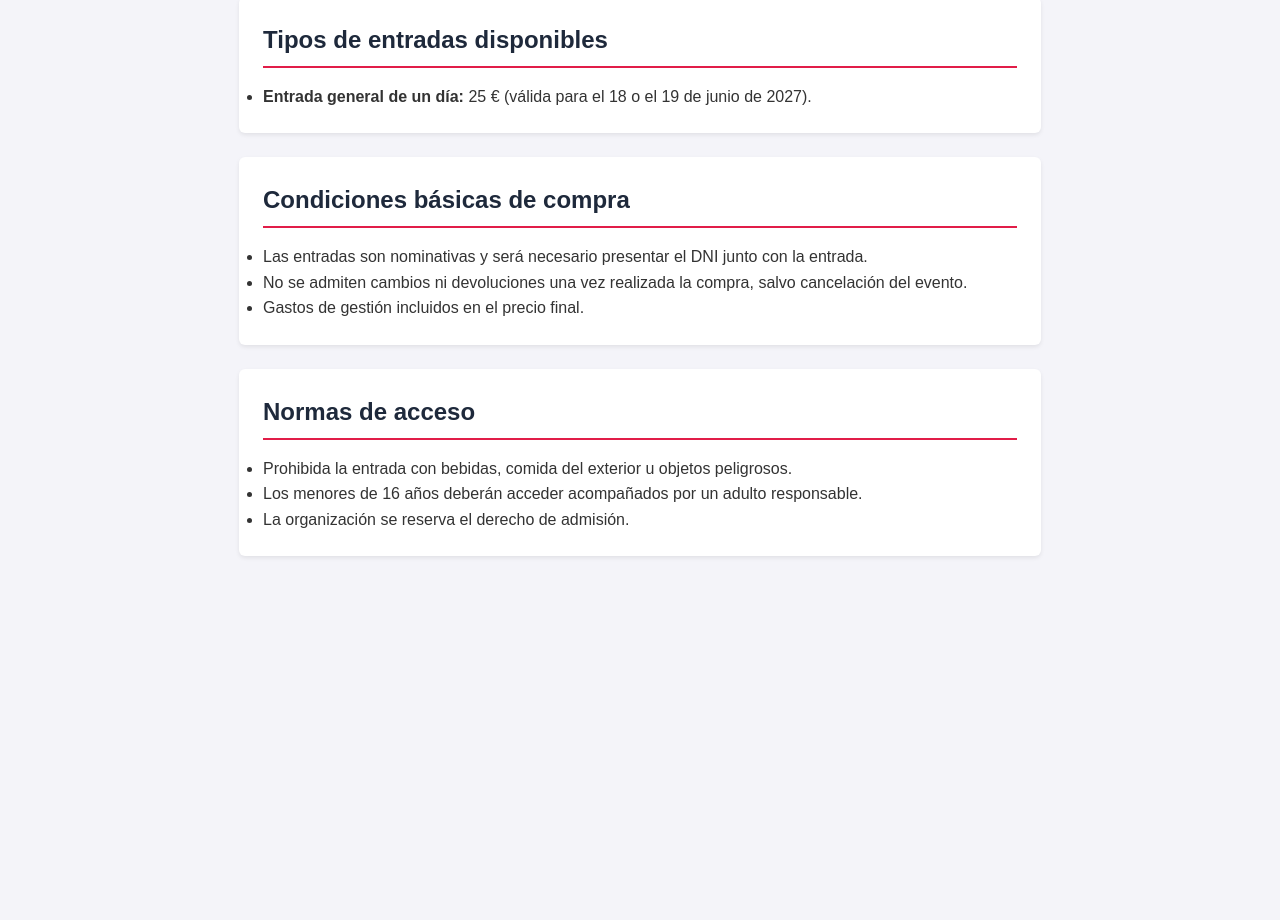
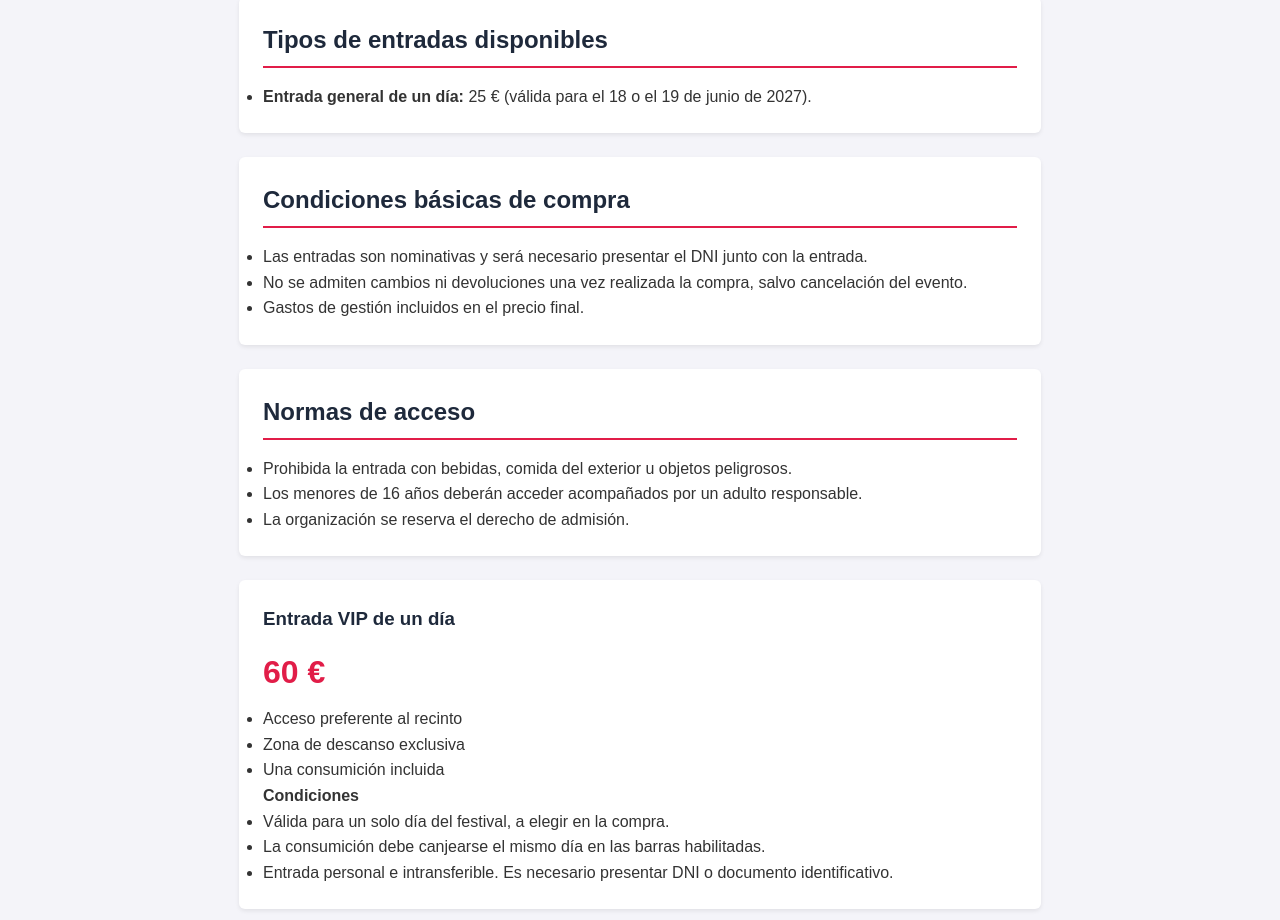
Before and after one commit to granelaguilar25-pixel/festival-dam-2027, a plain HTML site: page entradas.html in a window 1280 px wide. Shown: the part 112-1032 px from the top of the page. Before the commit the page ends 800 px from the top, so only its background shows below. Drawn offline with Linux system fonts and the light colour scheme.

Commit message:
Añade entrada VIP de un día con sus condiciones

```diff
--- a/entradas.html
+++ b/entradas.html
@@ -35,6 +35,21 @@
         <li>La organización se reserva el derecho de admisión.</li>
       </ul>
     </section>
+            <section class="entrada-vip">
+            <h3>Entrada VIP de un día</h3>
+            <p class="precio">60 €</p>
+            <ul>
+                <li>Acceso preferente al recinto</li>
+                <li>Zona de descanso exclusiva</li>
+                <li>Una consumición incluida</li>
+            </ul>
+            <h4>Condiciones</h4>
+            <ul>
+                <li>Válida para un solo día del festival, a elegir en la compra.</li>
+                <li>La consumición debe canjearse el mismo día en las barras habilitadas.</li>
+                <li>Entrada personal e intransferible. Es necesario presentar DNI o documento identificativo.</li>
+            </ul>
+        </section>
   </main>
 </body>
 </html>
```
